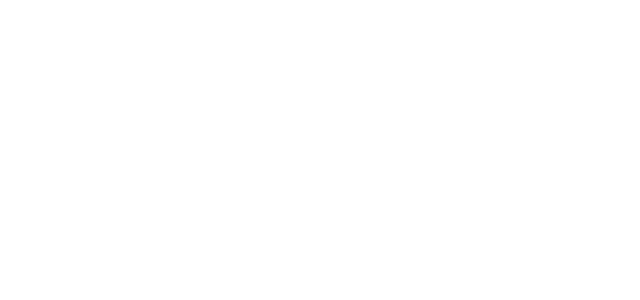
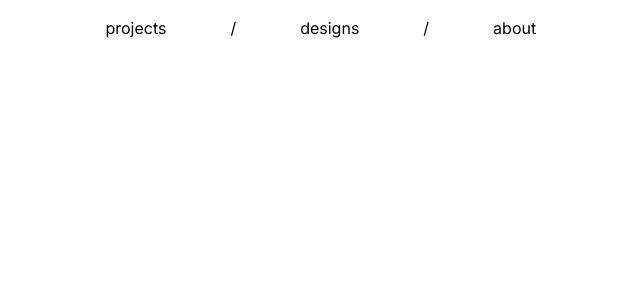
Before and after one commit to snootfef/Personal-Site, a Next.js app: page /projects in a window 1280 px wide. Shown: the top 300 px of the page, without its empty margins (381-1021 px from the left). Built offline with nearby package versions, Linux system fonts and the light colour scheme.

Commit message:
Initial preparations for project page

```diff
--- /dev/null
+++ b/src/app/data/projects.ts
@@ -0,0 +1,5 @@
+const projects: Array<object> = [
+   { name: 'test', description: 'lorem ipsun ryan zhu', img: 'test.jpg' }
+];
+
+export default projects;
--- /dev/null
+++ b/src/app/projects/ProjectIcon.tsx
@@ -0,0 +1,19 @@
+interface Props { project: { name: string, description: string, img: string } }
+
+export default function projectIcon({ project }: Props) {
+   return (
+      <main
+         className="rounded-md"
+         style={{
+            backgroundImage: project.img
+         }}
+      >
+         <h2>
+            project.name
+         </h2>
+         <p>
+            project.description
+         </p>
+      </main>
+   )
+}
--- a/src/app/projects/page.tsx
+++ b/src/app/projects/page.tsx
@@ -1,6 +1,17 @@
+import Nav from '../nav'
+import projects from '../data/projects'
+import ProjectIcon from './ProjectIcon';
+
+interface Props { name: string, description: string, img: string }
+
 export default function Page() {
-   <p
-      className="text-black"
-   >
-      projects page</p>
+
+   return (
+      <main
+         className="flex flex-col"
+      >
+         <Nav />
+         {projects.map((project: Props) => <ProjectIcon project={project}></ProjectIcon>)}
+      </main>
+   )
 }
```
Also changed, not shown: public/assets/test.jpg (added).
